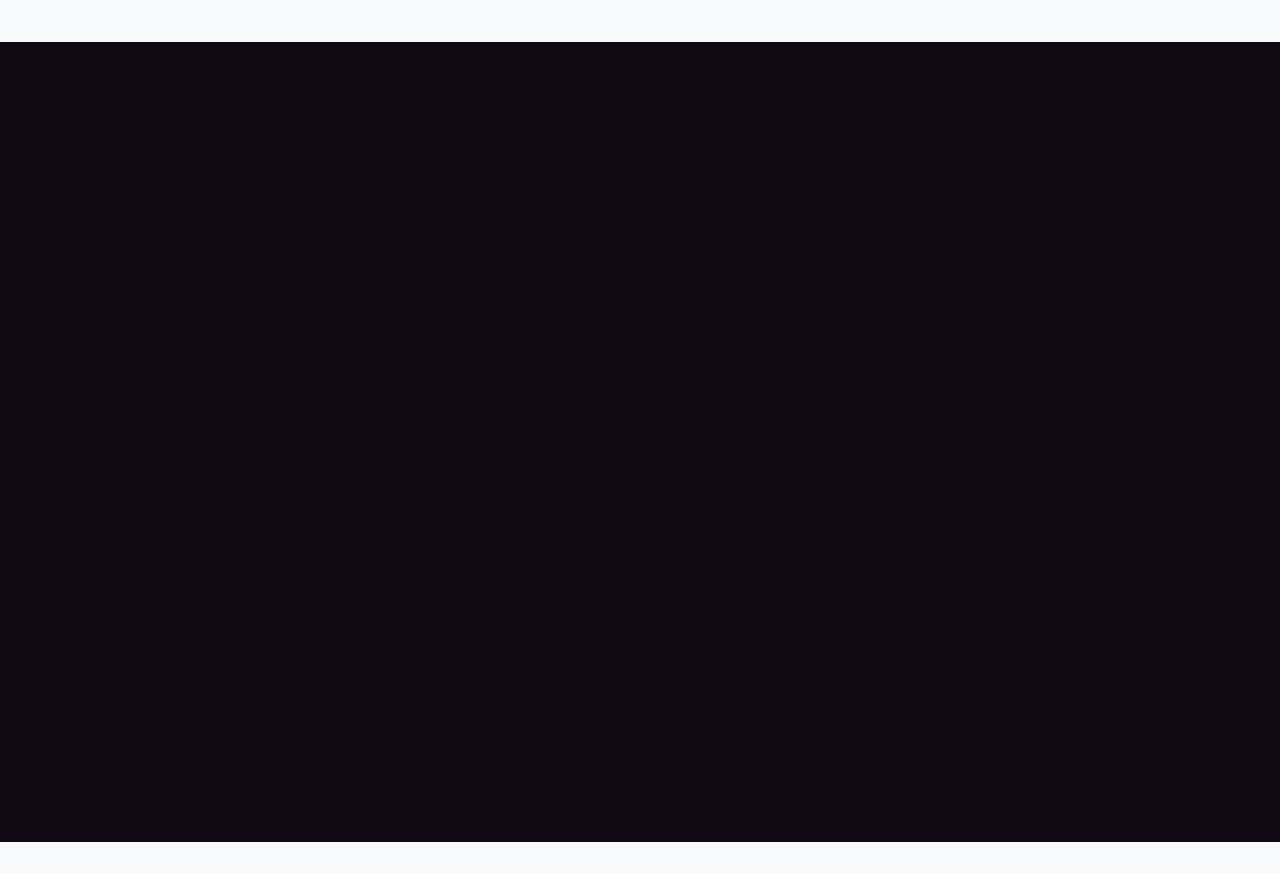
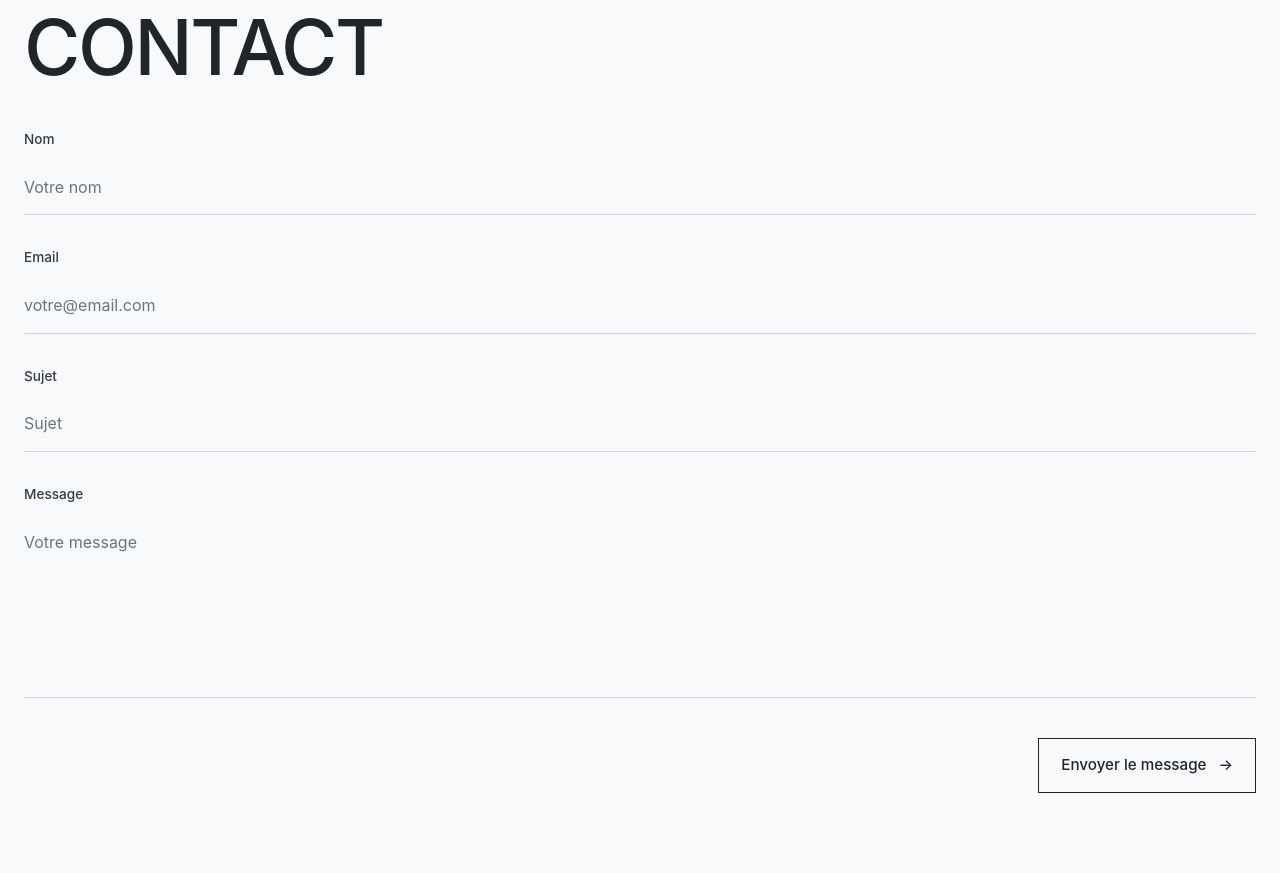
Before and after one commit to LarkAlfen/Portfolio, a React (Vite) app: page / in a window 1280 px wide. Shown: the part 3140-4013 px from the top of the page. Before the commit the page ends 3982 px from the top, so only its background shows below. Built offline with nearby package versions, Linux system fonts and the light colour scheme.

Commit message:
Added Formspree and framer-motion$

```diff
--- a/package.json
+++ b/package.json
@@ -10,6 +10,8 @@
     "preview": "vite preview"
   },
   "dependencies": {
+    "@formspree/react": "^3.0.0",
+    "framer-motion": "^13.4.0",
     "react": "^19.2.8",
     "react-dom": "^19.2.8"
   },
--- a/src/pages/About/About.scss
+++ b/src/pages/About/About.scss
@@ -3,11 +3,8 @@
 
 .about {
   @include container(1600px);
-
-  min-height: 100vh;
-
   padding-top: 130px;
-  padding-bottom: 80px;
+  padding-bottom: 40px;
 }
 
 .info {
@@ -19,6 +16,7 @@
     color: var(--text-primary);
     text-transform: uppercase;
     margin-bottom: 35px;
+    font-weight: 500;
   }
   &__card {
     width: 100%;
@@ -111,6 +109,7 @@
     color: var(--text-primary);
     &:hover{
         color: var(--text-hover);
+        text-decoration: underline;
     }
   }
 }
--- a/src/pages/Contact/Contact.jsx
+++ b/src/pages/Contact/Contact.jsx
@@ -1,6 +1,88 @@
+import { useForm } from '@formspree/react';
 import './Contact.scss'
 
-export function Contact () {
+export function Contact() {
+    const [state, handleSubmit] = useForm("mwlpowpw");
+    return (
+        <section className="contact" id="contact">
+            <h1 className='contact__title'>Contact</h1>
+            <form className="contact__form" onSubmit={handleSubmit}>
+                <div className="contact__field">
+                    <label className="contact__field-label" htmlFor="name">
+                        Nom
+                    </label>
 
-    return <section id="contact" className="contact section" style={{width:"100%",height:"100vh"}}></section>
+                    <input
+                        className="contact__input"
+                        type="text"
+                        id="name"
+                        name="name"
+                        placeholder="Votre nom"
+                        autoComplete="name"
+                        required
+                    />
+                </div>
+
+                <div className="contact__field">
+                    <label className="contact__field-label" htmlFor="email">
+                        Email
+                    </label>
+
+                    <input
+                        className="contact__input"
+                        type="email"
+                        id="email"
+                        name="email"
+                        placeholder="votre@email.com"
+                        autoComplete="email"
+                        required
+                    />
+                </div>
+
+                <div className="contact__field">
+                    <label className="contact__field-label" htmlFor="subject">
+                        Sujet
+                    </label>
+
+                    <input
+                        className="contact__input"
+                        type="text"
+                        id="subject"
+                        name="subject"
+                        placeholder="Sujet"
+                        required
+                    />
+                </div>
+
+                <div className="contact__field">
+                    <label className="contact__field-label" htmlFor="message">
+                        Message
+                    </label>
+
+                    <textarea
+                        className="contact__textarea"
+                        id="message"
+                        name="message"
+                        placeholder="Votre message"
+                        rows="6"
+                        required
+                    />
+                </div>
+                <button
+                    className="contact__submit"
+                    type="submit"
+                    disabled={state.submitting}
+                >
+                    {state.submitting ? "Envoi..." : "Envoyer le message"}
+
+                    <span
+                        className="contact__submit-arrow"
+                        aria-hidden="true"
+                    >
+                        →
+                    </span>
+                </button>
+            </form>
+        </section>
+    );
 }
--- a/src/pages/Contact/Contact.scss
+++ b/src/pages/Contact/Contact.scss
@@ -1,6 +1,155 @@
 @use "../../style/mixin" as *;
 @use "../../style/variables" as *;
 
-.contact{
-    background: $color-background-secondary;
+.contact {
+  @include container(1600px);
+  padding-bottom: 80px;
+
+
+    &__success {
+    margin: 0;
+
+    font-size: 0.9rem;
+    font-weight: 500;
+
+    color: #4caf50;
+  }
+
+  &__title {
+    color: var(--text-primary);
+    text-transform: uppercase;
+    margin-bottom: 35px;
+    font-weight: 500;
+  }
+
+  &__header {
+    display: flex;
+    flex-direction: column;
+    align-items: flex-start;
+  }
+
+  &__label {
+    margin-bottom: 24px;
+
+    font-size: 0.8rem;
+    font-weight: 500;
+    text-transform: uppercase;
+    letter-spacing: 0.15em;
+
+    color: var(--text-muted);
+  }
+
+  &__description {
+    max-width: 430px;
+    margin: 0;
+
+    font-size: 1rem;
+    line-height: 1.7;
+
+    color: var(--text-secondary);
+  }
+
+
+  &__form {
+    display: flex;
+    flex-direction: column;
+    gap: 32px;
+  }
+
+  &__field {
+    display: flex;
+    flex-direction: column;
+    gap: 10px;
+  }
+
+  &__field-label {
+    font-size: 0.85rem;
+    font-weight: 500;
+
+    color: var(--text-secondary);
+  }
+
+  &__input,
+  &__textarea {
+    width: 100%;
+
+    padding: 14px 0;
+
+    font-family: inherit;
+    font-size: 1rem;
+
+    color: var(--text-primary);
+    background: transparent;
+
+    border: 0;
+    border-bottom: 1px solid var(--text-disabled);
+    border-radius: 0;
+
+    outline: none;
+
+    transition: border-color 0.25s ease;
+
+    &::placeholder {
+      color: var(--text-muted);
+    }
+
+    &:focus {
+      border-color: var(--text-primary);
+    }
+  }
+
+  &__textarea {
+    resize: none;
+    min-height: 130px;
+  }
+
+  &__submit {
+    align-self: flex-end;
+
+    display: flex;
+    align-items: center;
+    gap: 12px;
+
+    margin-top: 8px;
+    padding: 14px 22px;
+
+    font-family: inherit;
+    font-size: 0.95rem;
+    font-weight: 500;
+
+    color: var(--text-primary);
+
+    border: 1px solid var(--text-primary);
+
+    cursor: pointer;
+
+    transition:
+      transform 0.2s ease,
+      opacity 0.2s ease;
+    &:hover{
+        color: white;
+        background: var(--color-hover);
+    }
+    &:active {
+      transform: translateY(0);
+    }
+
+    &:disabled {
+      cursor: not-allowed;
+      opacity: 0.6;
+      transform: none;
+    }
+  }
+
+  @media (max-width: 768px) {
+    padding: 80px 0;
+
+    &__title {
+      font-size: clamp(2.5rem, 12vw, 4rem);
+    }
+
+    &__form {
+      gap: 26px;
+    }
+  }
 }
--- a/src/pages/Main/Main.scss
+++ b/src/pages/Main/Main.scss
@@ -107,10 +107,7 @@
       border: 1px solid var(--border);
       border-radius: 2px;
 
-      transition:
-        background-color 0.25s ease,
-        color 0.25s ease,
-        transform 0.25s ease;
+
     }
 
     &:hover {
```
Also changed, not shown: 1 other file (tests, documents, lock files or other folders).
